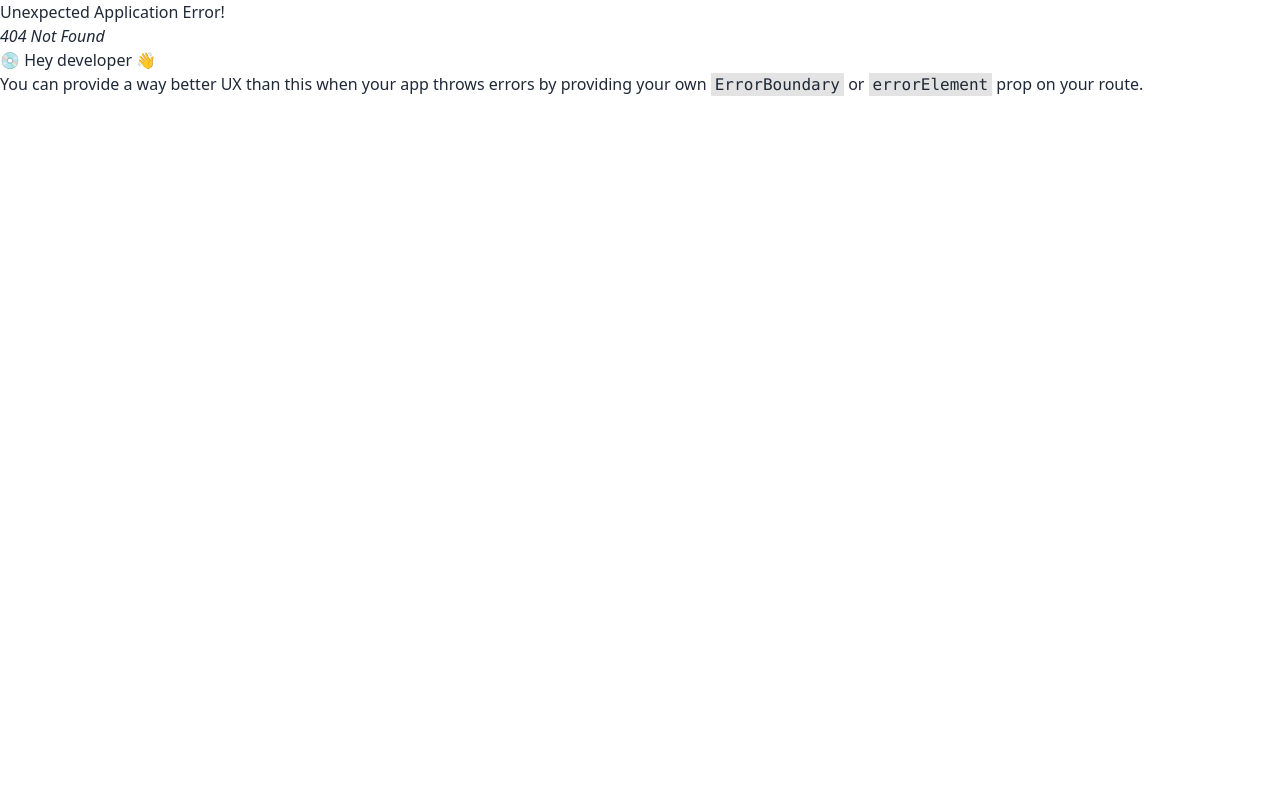
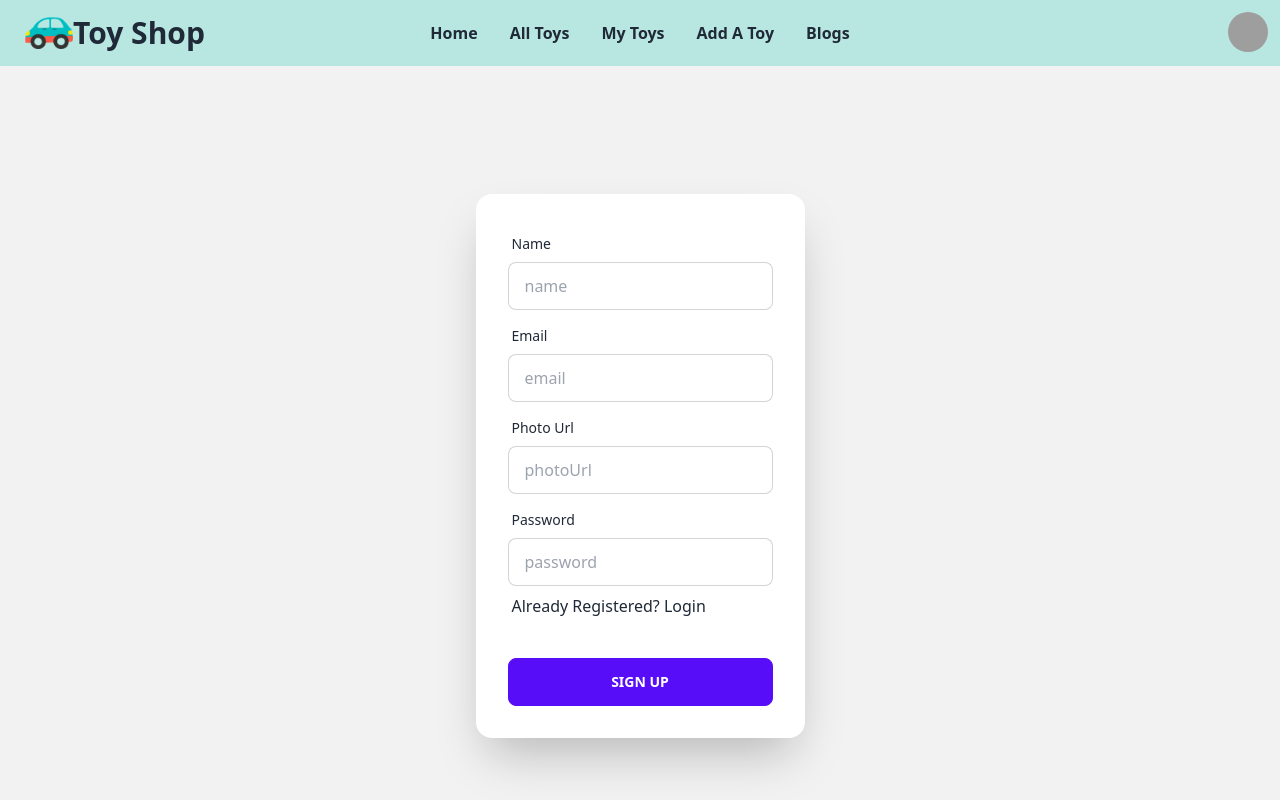
Before and after one commit to soourav8/assignment11, a React (Vite) app: page /signUp in a window 1280 px wide. Before the commit this address had no page. Shown: the top 800 px of the page. Built offline with nearby package versions, Linux system fonts and the light colour scheme; no server answers; grey boxes are pictures that could not be loaded.

Commit message:
login done

```diff
--- a/package.json
+++ b/package.json
@@ -11,6 +11,7 @@
   },
   "dependencies": {
     "daisyui": "^2.51.6",
+    "firebase": "^9.22.0",
     "localforage": "^1.10.0",
     "match-sorter": "^6.3.1",
     "react": "^18.2.0",
--- a/src/Pages/Login/Login.jsx
+++ b/src/Pages/Login/Login.jsx
@@ -1,12 +1,29 @@
-import React from 'react';
+import React, { useContext, useState } from 'react';
+import { AuthContext } from '../../provider/AuthProvider';
+import { Link, Navigate, useNavigate } from 'react-router-dom';
+
+
 
 const Login = () => {
+    const [success, setSuccess] = useState("")
+    const {login} = useContext(AuthContext)
+    const navigate = useNavigate()
+
     const handleLogin = event =>{
         event.preventDefault()
         const form = event.target;
         const email = form.email.value;
         const password = form.password.value;
-        console.log(email,password)
+        login(email, password)
+        .then(result =>{
+           const user = result.user;
+          console.log(user)
+          if(user){
+            setSuccess("Login Successful")
+            navigate('/')
+          }
+
+        })
     }
 
 
@@ -30,13 +47,17 @@ const Login = () => {
                                 </label>
                                 <input type="password" name='password' placeholder="password" className="input input-bordered" />
                                 <label className="label">
-                                    <a href="#" className="label-text-alt link link-hover">Forgot password?</a>
+                                <span>New User? <Link to="/signUp" className=" link link-hover">Sign Up</Link>
+                                    </span>
+
                                 </label>
                             </div>
                             <div className="form-control mt-6">
 
                                 <input className="btn btn-primary"  type="submit" value="Login" />
+                                    <p className='text-center text-success'>{success}</p>
                             </div>
+
                         </form>
                     </div>
                 </div>
--- a/src/Pages/Shared/Navbar/Navbar.jsx
+++ b/src/Pages/Shared/Navbar/Navbar.jsx
@@ -1,11 +1,20 @@
-import React from 'react';
+import React, { useContext } from 'react';
 import logo from '../../../images/logo.png'
 import { Link } from 'react-router-dom';
+import { AuthContext } from '../../../provider/AuthProvider';
 
-{/*  */ }
+
 
 
 const Navbar = () => {
+const {user, logOut} = useContext(AuthContext);
+
+const handleLogout = () =>{
+    logOut()
+    .then()
+    .catch(error => console.log(error))
+}
+
     return (
         <div >
             <div className="navbar bg-[#B8E7E1]">
@@ -16,11 +25,11 @@ const Navbar = () => {
                             <svg xmlns="http://www.w3.org/2000/svg" className="h-5 w-5" fill="none" viewBox="0 0 24 24" stroke="currentColor"><path strokeLinecap="round" strokeLinejoin="round" strokeWidth="2" d="M4 6h16M4 12h8m-8 6h16" /></svg>
                         </label>
                         <ul tabIndex={0} className="menu menu-compact dropdown-content mt-3 p-2 shadow bg-base-100 rounded-box w-52">
-                        <li className=''><Link to="/">Home</Link></li>
-                        <li className=''><Link to="/allToys">All Toys</Link></li>
-                        <li className=''><Link to="/myToys">My Toys</Link></li>
-                        <li className=''><Link to="/addToy">Add A Toy</Link></li>
-                        <li className=''><Link to="/blogs">Blogs</Link></li>
+                            <li><Link to="/">Home</Link></li>
+                            <li><Link to="/allToys">All Toys</Link></li>
+                            <li><Link to="/myToys">My Toys</Link></li>
+                            <li><Link to="/addToy">Add A Toy</Link></li>
+                            <li><Link to="/blogs">Blogs</Link></li>
                         </ul>
                     </div>
                     <Link to='/' className="btn btn-ghost normal-case text-xl  font-bold lg:text-3xl lg:font-extrabold">
@@ -28,11 +37,11 @@ const Navbar = () => {
                 </div>
                 <div className="navbar-center hidden lg:flex">
                     <ul className="menu menu-horizontal px-1">
-                        <li className='font-bold'><Link to='/'>Home</Link></li>
-                        <li className='font-bold'><Link to='/allToys'>All Toys</Link></li>
-                        <li className='font-bold'><Link to='/myToys'>My Toys</Link></li>
-                        <li className='font-bold'><Link to='/addToy'>Add A Toy</Link></li>
-                        <li className='font-bold'><Link to='/blogs'>Blogs</Link></li>
+                        <li><Link className='font-bold' to='/'>Home</Link></li>
+                        <li><Link className='font-bold' to='/allToys'>All Toys</Link></li>
+                        <li><Link className='font-bold' to='/myToys'>My Toys</Link></li>
+                        <li><Link className='font-bold' to='/addToy'>Add A Toy</Link></li>
+                        <li><Link className='font-bold' to='/blogs'>Blogs</Link></li>
 
 
 
@@ -51,7 +60,7 @@ const Navbar = () => {
                             <li>
                                 <a className="justify-between">
 
-                            <li><a>Logout</a></li>
+                                    Logout
 
                                 </a>
                             </li>
--- a/src/Pages/SignUp/SignUp.jsx
+++ b/src/Pages/SignUp/SignUp.jsx
@@ -1,19 +1,65 @@
-import React from 'react';
+import React, { useContext, useState } from 'react';
+import { Link } from "react-router-dom";
+import { AuthContext } from '../../provider/AuthProvider';
+import { createUserWithEmailAndPassword } from 'firebase/auth';
+const SignUp = () => {
+    const [success,setSuccess] = useState("")
+    const [error, setError] = useState("")
+    const {createUser} = useContext(AuthContext);
+    console.log(createUser)
 
-const SignUp = () => {
+
+    const handleSignUp = event => {
+        event.preventDefault();
+        const form = event.target;
+        const name = form.name.value;
+        const email = form.email.value;
+        const password = form.password.value;
+        const photoUrl = form.photoUrl.value;
+        console.log( name, email, password, photoUrl );
+        createUser(email,password)
+        .then(result =>{
+            const user = result.user;
+            if(user){
+                setSuccess("Sign Up Successful")
+            }
+        })
+      .catch(error => {
+        setError(error.message)
+      })
+
+    }
+
+
     return (
         <div>
             <div className="hero min-h-screen bg-base-200">
                 <div className="hero-content ">
 
                     <div className="card  w-full max-w-sm shadow-2xl bg-base-100">
-                        <div className="card-body">
+                        <form onSubmit={handleSignUp} className="card-body">
                             <div className="form-control">
                                 <label className="label">
                                     <span className="label-text">Name</span>
                                 </label>
                                 <input type="text" name='name' placeholder="name" className="input input-bordered" />
+
+                            </div>
+                            <div className="form-control">
+                                <label className="label">
+                                    <span className="label-text">Email</span>
+                                </label>
                                 <input type="email" name='email' placeholder="email" className="input input-bordered" />
+
+                            </div>
+
+                            <div className="form-control">
+                                <label className="label">
+                                    <span className="label-text">Photo Url</span>
+                                </label>
+                                <input type="text" name='photoUrl' placeholder="photoUrl" className="input input-bordered" />
+
+
                             </div>
                             <div className="form-control">
                                 <label className="label">
@@ -21,13 +67,17 @@ const SignUp = () => {
                                 </label>
                                 <input type="password" name='password' placeholder="password" className="input input-bordered" />
                                 <label className="label">
-                                    <a href="#" className="label-text-alt link link-hover">Forgot password?</a>
+                                    <span>Already Registered? <Link to='/login' className=" link link-hover">Login</Link></span>
+
                                 </label>
                             </div>
                             <div className="form-control mt-6">
                                 <input className="btn btn-primary" type="submit" value="Sign Up" />
+                                <p className='text-center text-success'>{success}</p>
+                                <p>{error}</p>
+
                             </div>
-                        </div>
+                        </form>
                     </div>
                 </div>
             </div>
--- /dev/null
+++ b/src/firebase/firebase.config.js
@@ -0,0 +1,18 @@
+// Import the functions you need from the SDKs you need
+import { initializeApp } from "firebase/app";
+// TODO: Add SDKs for Firebase products that you want to use
+// https://firebase.google.com/docs/web/setup#available-libraries
+
+// Your web app's Firebase configuration
+const firebaseConfig = {
+  apiKey: "AIzaSyB_rvYPoQ1efESlvhqVgr6QMz9gDlfmaKk",
+  authDomain: "toy-shop-1be7e.firebaseapp.com",
+  projectId: "toy-shop-1be7e",
+  storageBucket: "toy-shop-1be7e.appspot.com",
+  messagingSenderId: "82037856349",
+  appId: "1:82037856349:web:af1655866d9faaf9cf55b4"
+};
+
+// Initialize Firebase
+const app = initializeApp(firebaseConfig);
+export default app;
--- a/src/main.jsx
+++ b/src/main.jsx
@@ -14,6 +14,8 @@ import MyToys from './Pages/MyToys/MyToys';
 import AddToy from './Pages/AddToy/AddToy';
 import Blogs from './Pages/Blogs/Blogs';
 import Login from './Pages/Login/Login';
+import SignUp from './Pages/SignUp/SignUp';
+import AuthProvider from './provider/AuthProvider';
 
 const router = createBrowserRouter([
   {
@@ -43,6 +45,10 @@ const router = createBrowserRouter([
       {
         path: '/login',
         element: <Login></Login>
+      },
+      {
+        path: '/signUp',
+        element: <SignUp></SignUp>
       }
 
 
@@ -52,9 +58,11 @@ const router = createBrowserRouter([
 
 ReactDOM.createRoot(document.getElementById('root')).render(
   <React.StrictMode >
-    <div className='max-w-screen-xl mx-auto'>
+    <AuthProvider>
+      <div className='max-w-screen-xl mx-auto'>
 
-   <RouterProvider  router={router} />
-    </div>
+        <RouterProvider router={router} />
+      </div>
+    </AuthProvider>
   </React.StrictMode>,
 )
--- /dev/null
+++ b/src/provider/AuthProvider.jsx
@@ -0,0 +1,68 @@
+import React, { createContext, useEffect, useState } from 'react';
+import { createUserWithEmailAndPassword, getAuth, onAuthStateChanged, signInWithEmailAndPassword, signOut } from "firebase/auth";
+import app from '../firebase/firebase.config';
+
+
+export const AuthContext = createContext();
+const auth = getAuth(app);
+
+const AuthProvider = ({ children }) => {
+    const [user, setUser] = useState({})
+    const [loader, setLoader] = useState(true)
+
+    const createUser = (email, password) => {
+        setLoader(true);
+        return createUserWithEmailAndPassword(auth, email, password)
+    }
+
+    const login = (email, password) => {
+        setLoader(true);
+        return signInWithEmailAndPassword(auth, email, password)
+    }
+
+    const logOut = () => {
+        setLoader(true);
+        return signOut(auth)
+    }
+
+    // useEffect(() => {
+    //     const unsubscribe = onAuthStateChanged(auth, currentUser => {
+    //         setUser(currentUser);
+    //         console.log('current user', currentUser);
+    //         setLoading(false);
+    //     });
+    //     return () => {
+    //         return unsubscribe();
+    //     }
+
+    useEffect(() => {
+        const unsubscribe = onAuthStateChanged(auth, currentUser => {
+            setUser(currentUser)
+            setLoader(false);
+
+        });
+        return () => {
+            return unsubscribe
+        }
+    }, [])
+
+
+    const authInfo = {
+        user,
+        loader,
+        createUser,
+        login,
+        logOut
+    }
+
+    return (
+        <div>
+            <AuthContext.Provider value={authInfo}>
+                {children}
+            </AuthContext.Provider>
+
+        </div>
+    );
+};
+
+export default AuthProvider;
```
Also changed, not shown: 1 other file (tests, documents, lock files or other folders).
